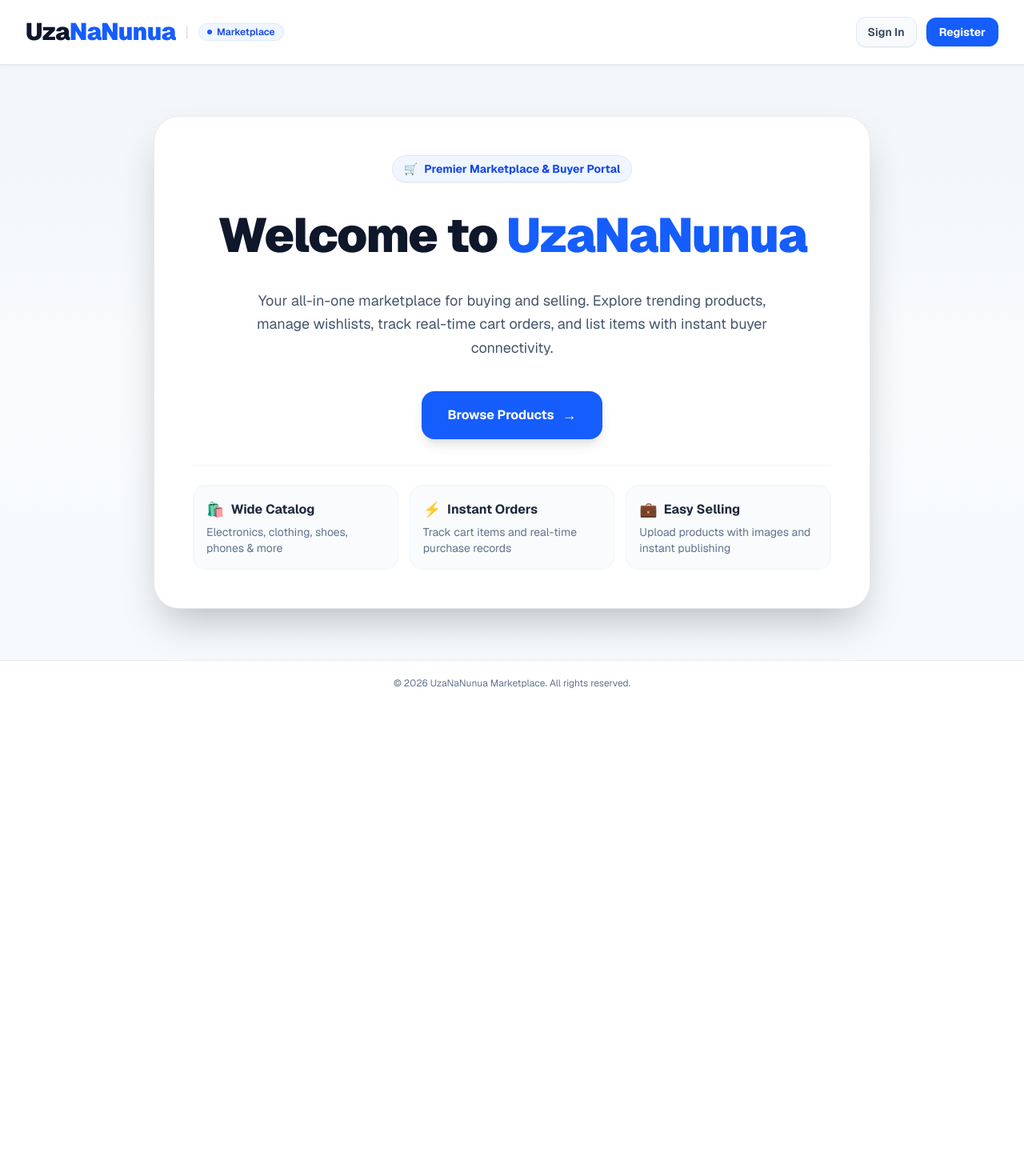
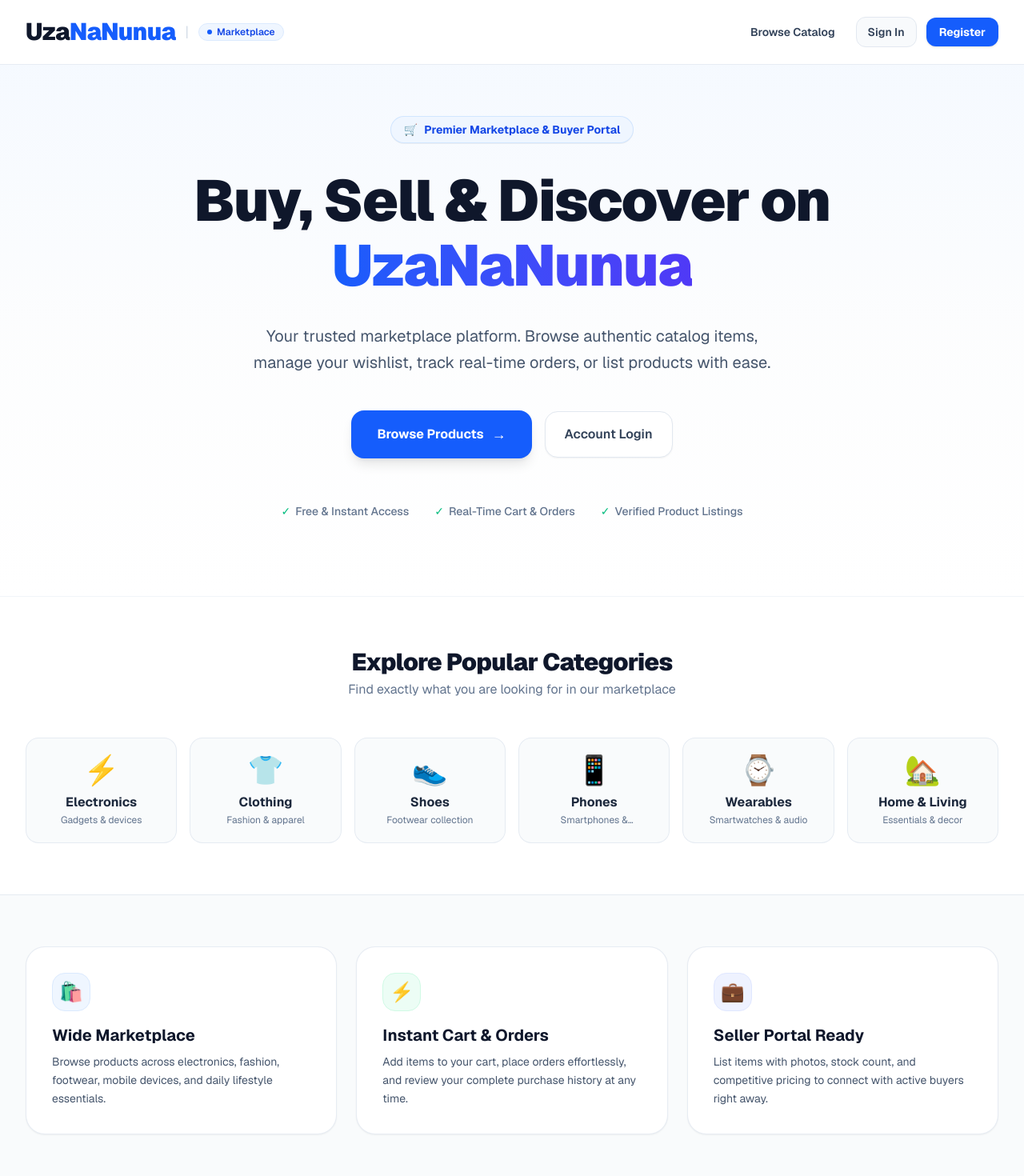
Before and after one commit to Iman-Mustafa/UzaNaNunua, a Next.js app: page / in a window 1280 px wide. Shown: the top 1470 px of the page at 80% size. Before the commit the page ends 882 px from the top, so only its background shows below. Built offline with nearby package versions, Linux system fonts and the light colour scheme.

Commit message:
Redesign home page with attached full-width layout, hero, and categories for all devices

```diff
--- a/src/app/page.tsx
+++ b/src/app/page.tsx
@@ -1,12 +1,21 @@
 import Link from 'next/link';
 
 export default function Home() {
+  const categories = [
+    { name: 'Electronics', icon: '⚡', desc: 'Gadgets & devices' },
+    { name: 'Clothing', icon: '👕', desc: 'Fashion & apparel' },
+    { name: 'Shoes', icon: '👟', desc: 'Footwear collection' },
+    { name: 'Phones', icon: '📱', desc: 'Smartphones & accessories' },
+    { name: 'Wearables', icon: '⌚', desc: 'Smartwatches & audio' },
+    { name: 'Home & Living', icon: '🏡', desc: 'Essentials & decor' },
+  ];
+
   return (
-    <div className="min-h-screen min-h-[100dvh] flex flex-col font-sans bg-slate-50 selection:bg-blue-600 selection:text-white">
+    <div className="min-h-screen min-h-[100dvh] flex flex-col font-sans bg-white selection:bg-blue-600 selection:text-white">
       {/* ========================================================================= */}
-      {/* TOP ATTACHED HEADER: Full-width sticky navigation bar with distinct style  */}
+      {/* 1. ATTACHED HEADER: Full-width sticky top navbar                         */}
       {/* ========================================================================= */}
-      <header className="w-full bg-white/95 backdrop-blur-md border-b border-slate-200/90 sticky top-0 z-50 shadow-xs">
+      <header className="w-full bg-white/95 backdrop-blur-md border-b border-slate-200/80 sticky top-0 z-50 transition-all">
         <div className="max-w-7xl mx-auto px-4 sm:px-6 lg:px-8 h-16 sm:h-20 flex items-center justify-between">
           {/* Brand Logo */}
           <div className="flex items-center space-x-3">
@@ -15,24 +24,24 @@ export default function Home() {
                 Uza<span className="text-blue-600">NaNunua</span>
               </span>
             </Link>
-            <span className="hidden sm:inline-block text-slate-300 text-lg font-light">|</span>
-            <span className="hidden sm:inline-flex items-center gap-1.5 px-2.5 py-0.5 rounded-full bg-blue-50 text-blue-700 text-xs font-semibold border border-blue-100">
-              <span className="w-1.5 h-1.5 rounded-full bg-blue-600"></span>
+            <span className="hidden md:inline-block text-slate-300 text-lg font-light">|</span>
+            <span className="hidden md:inline-flex items-center gap-1.5 px-2.5 py-0.5 rounded-full bg-blue-50 text-blue-700 text-xs font-semibold border border-blue-100">
+              <span className="w-1.5 h-1.5 rounded-full bg-blue-600 animate-pulse"></span>
               Marketplace
             </span>
           </div>
 
-          {/* Header Actions */}
+          {/* Navigation Actions */}
           <div className="flex items-center space-x-2 sm:space-x-3">
             <Link
               href="/products"
-              className="hidden xs:inline-flex px-3.5 py-2 text-xs sm:text-sm font-semibold text-slate-700 hover:text-blue-600 hover:bg-slate-100 rounded-xl transition-all"
+              className="px-3.5 py-2 text-xs sm:text-sm font-semibold text-slate-700 hover:text-blue-600 hover:bg-slate-100 rounded-xl transition-all"
             >
               Browse Catalog
             </Link>
             <Link
               href="/login"
-              className="px-3.5 py-2 text-xs sm:text-sm font-semibold text-slate-700 hover:text-blue-600 bg-slate-50 hover:bg-slate-100 border border-slate-200 rounded-xl transition-all shadow-2xs"
+              className="px-3.5 py-2 text-xs sm:text-sm font-semibold text-slate-700 hover:text-blue-600 bg-slate-50 hover:bg-slate-100 border border-slate-200 rounded-xl transition-all"
             >
               Sign In
             </Link>
@@ -47,70 +56,155 @@ export default function Home() {
       </header>
 
       {/* ========================================================================= */}
-      {/* PAGE BODY CANVAS: Flows seamlessly directly below the header             */}
+      {/* 2. HERO SECTION: Seamlessly attached directly beneath the header         */}
       {/* ========================================================================= */}
-      <div className="flex-1 bg-gradient-to-b from-slate-100/80 via-slate-50 to-blue-50/20 py-8 sm:py-12 md:py-16 px-4 sm:px-6 lg:px-8 flex items-center justify-center">
-        <main className="w-full max-w-xl md:max-w-3xl lg:max-w-4xl mx-auto">
-          <div className="bg-white p-6 sm:p-10 md:p-12 rounded-3xl sm:rounded-4xl shadow-xl sm:shadow-2xl border border-slate-200/80 text-center space-y-6 sm:space-y-8 transition-all">
+      <main className="flex-1 flex flex-col">
+        <section className="relative overflow-hidden bg-gradient-to-b from-blue-50/60 via-slate-50/40 to-white pt-10 pb-16 sm:pt-16 sm:pb-24 px-4 sm:px-6 lg:px-8 border-b border-slate-100">
+          {/* Subtle Ambient Background Lighting */}
+          <div className="absolute top-0 left-1/2 -translate-x-1/2 w-full max-w-7xl h-96 bg-gradient-to-br from-blue-100/40 via-indigo-50/30 to-transparent blur-3xl pointer-events-none -z-10" />
+
+          <div className="max-w-4xl mx-auto text-center space-y-6 sm:space-y-8">
             {/* Pill Badge */}
-            <div className="inline-flex items-center gap-2 px-3.5 py-1.5 rounded-full bg-blue-50 text-blue-700 text-xs sm:text-sm font-bold border border-blue-100 shadow-2xs">
+            <div className="inline-flex items-center gap-2 px-4 py-1.5 rounded-full bg-blue-50 text-blue-700 text-xs sm:text-sm font-bold border border-blue-200/60 shadow-2xs">
               <span>🛒</span> Premier Marketplace & Buyer Portal
             </div>
 
-            {/* Main Heading */}
-            <h1 className="text-3xl xs:text-4xl sm:text-5xl md:text-6xl font-black tracking-tight text-slate-900 leading-[1.15]">
-              Welcome to <span className="text-blue-600">UzaNaNunua</span>
+            {/* Main Title */}
+            <h1 className="text-3xl xs:text-4xl sm:text-5xl md:text-6xl lg:text-7xl font-black tracking-tight text-slate-900 leading-[1.12]">
+              Buy, Sell & Discover on <br className="hidden sm:inline" />
+              <span className="bg-gradient-to-r from-blue-600 to-indigo-600 bg-clip-text text-transparent">
+                UzaNaNunua
+              </span>
             </h1>
 
-            {/* Description */}
-            <p className="text-sm sm:text-base md:text-lg leading-relaxed text-slate-600 max-w-2xl mx-auto font-normal">
-              Your all-in-one marketplace for buying and selling. Explore trending products, manage wishlists, track real-time cart orders, and list items with instant buyer connectivity.
+            {/* Subtitle */}
+            <p className="text-base sm:text-lg md:text-xl text-slate-600 max-w-2xl mx-auto leading-relaxed font-normal">
+              Your trusted marketplace platform. Browse authentic catalog items, manage your wishlist, track real-time orders, or list products with ease.
             </p>
 
-            {/* Primary Action Button */}
-            <div className="flex justify-center pt-2">
+            {/* Primary Action Buttons */}
+            <div className="flex flex-col sm:flex-row items-center justify-center gap-3 sm:gap-4 pt-3 max-w-md mx-auto">
               <Link
                 href="/products"
-                className="inline-flex items-center justify-center gap-2.5 rounded-2xl bg-blue-600 hover:bg-blue-700 active:scale-98 text-white px-8 py-4 text-base font-bold shadow-lg hover:shadow-xl transition-all min-w-[220px]"
+                className="w-full sm:w-auto inline-flex items-center justify-center gap-2.5 px-8 py-4 text-base font-bold text-white bg-blue-600 hover:bg-blue-700 active:scale-98 rounded-2xl shadow-lg hover:shadow-xl transition-all min-h-[48px]"
               >
                 <span>Browse Products</span>
                 <span className="text-lg">&rarr;</span>
               </Link>
+              <Link
+                href="/login"
+                className="w-full sm:w-auto inline-flex items-center justify-center gap-2 px-6 py-4 text-base font-semibold text-slate-700 hover:text-slate-900 bg-white hover:bg-slate-50 border border-slate-200 rounded-2xl shadow-xs transition-all min-h-[48px]"
+              >
+                <span>Account Login</span>
+              </Link>
             </div>
 
-            {/* Feature Highlights Grid */}
-            <div className="pt-6 border-t border-slate-100 grid grid-cols-1 sm:grid-cols-3 gap-3.5 text-left">
-              <div className="p-4 rounded-2xl bg-slate-50/80 border border-slate-100 hover:bg-slate-50 transition-colors">
-                <div className="text-base font-bold text-slate-800 flex items-center gap-2">
-                  <span className="text-lg">🛍️</span> Wide Catalog
-                </div>
-                <p className="text-xs sm:text-sm text-slate-500 mt-1">Electronics, clothing, shoes, phones & more</p>
+            {/* Trust Metrics */}
+            <div className="pt-6 flex flex-wrap items-center justify-center gap-4 sm:gap-8 text-xs sm:text-sm font-medium text-slate-500">
+              <div className="flex items-center gap-1.5">
+                <span className="text-emerald-500">✓</span> Free & Instant Access
               </div>
-
-              <div className="p-4 rounded-2xl bg-slate-50/80 border border-slate-100 hover:bg-slate-50 transition-colors">
-                <div className="text-base font-bold text-slate-800 flex items-center gap-2">
-                  <span className="text-lg">⚡</span> Instant Orders
-                </div>
-                <p className="text-xs sm:text-sm text-slate-500 mt-1">Track cart items and real-time purchase records</p>
+              <div className="flex items-center gap-1.5">
+                <span className="text-emerald-500">✓</span> Real-Time Cart & Orders
               </div>
-
-              <div className="p-4 rounded-2xl bg-slate-50/80 border border-slate-100 hover:bg-slate-50 transition-colors">
-                <div className="text-base font-bold text-slate-800 flex items-center gap-2">
-                  <span className="text-lg">💼</span> Easy Selling
-                </div>
-                <p className="text-xs sm:text-sm text-slate-500 mt-1">Upload products with images and instant publishing</p>
+              <div className="flex items-center gap-1.5">
+                <span className="text-emerald-500">✓</span> Verified Product Listings
               </div>
             </div>
           </div>
-        </main>
-      </div>
+        </section>
+
+        {/* ========================================================================= */}
+        {/* 3. CATEGORIES SECTION: Responsive Grid on all devices                    */}
+        {/* ========================================================================= */}
+        <section className="py-12 sm:py-16 px-4 sm:px-6 lg:px-8 max-w-7xl mx-auto w-full">
+          <div className="text-center mb-8 sm:mb-12">
+            <h2 className="text-2xl sm:text-3xl font-black text-slate-900 tracking-tight">
+              Explore Popular Categories
+            </h2>
+            <p className="text-sm sm:text-base text-slate-500 mt-1">
+              Find exactly what you are looking for in our marketplace
+            </p>
+          </div>
+
+          <div className="grid grid-cols-2 sm:grid-cols-3 lg:grid-cols-6 gap-3 sm:gap-4">
+            {categories.map((cat) => (
+              <Link
+                key={cat.name}
+                href="/products"
+                className="group p-4 sm:p-5 rounded-2xl bg-slate-50/80 hover:bg-blue-50/60 border border-slate-200/80 hover:border-blue-200 text-center transition-all duration-200 hover:-translate-y-1 hover:shadow-md"
+              >
+                <div className="text-3xl sm:text-4xl mb-2 group-hover:scale-110 transition-transform">
+                  {cat.icon}
+                </div>
+                <h3 className="font-bold text-sm sm:text-base text-slate-800 group-hover:text-blue-600 transition-colors">
+                  {cat.name}
+                </h3>
+                <p className="text-[11px] sm:text-xs text-slate-500 mt-0.5 line-clamp-1">
+                  {cat.desc}
+                </p>
+              </Link>
+            ))}
+          </div>
+        </section>
+
+        {/* ========================================================================= */}
+        {/* 4. VALUE PROPOSITION: 3 Feature Cards                                   */}
+        {/* ========================================================================= */}
+        <section className="bg-slate-50/80 border-t border-slate-200/80 py-12 sm:py-16 px-4 sm:px-6 lg:px-8">
+          <div className="max-w-7xl mx-auto">
+            <div className="grid grid-cols-1 md:grid-cols-3 gap-6">
+              <div className="bg-white p-6 sm:p-8 rounded-3xl border border-slate-200/80 shadow-xs hover:shadow-md transition-shadow">
+                <div className="w-12 h-12 rounded-2xl bg-blue-50 border border-blue-100 flex items-center justify-center text-2xl mb-4">
+                  🛍️
+                </div>
+                <h3 className="text-lg sm:text-xl font-bold text-slate-900 mb-2">
+                  Wide Marketplace
+                </h3>
+                <p className="text-sm text-slate-600 leading-relaxed">
+                  Browse products across electronics, fashion, footwear, mobile devices, and daily lifestyle essentials.
+                </p>
+              </div>
+
+              <div className="bg-white p-6 sm:p-8 rounded-3xl border border-slate-200/80 shadow-xs hover:shadow-md transition-shadow">
+                <div className="w-12 h-12 rounded-2xl bg-emerald-50 border border-emerald-100 flex items-center justify-center text-2xl mb-4">
+                  ⚡
+                </div>
+                <h3 className="text-lg sm:text-xl font-bold text-slate-900 mb-2">
+                  Instant Cart & Orders
+                </h3>
+                <p className="text-sm text-slate-600 leading-relaxed">
+                  Add items to your cart, place orders effortlessly, and review your complete purchase history at any time.
+                </p>
+              </div>
+
+              <div className="bg-white p-6 sm:p-8 rounded-3xl border border-slate-200/80 shadow-xs hover:shadow-md transition-shadow">
+                <div className="w-12 h-12 rounded-2xl bg-indigo-50 border border-indigo-100 flex items-center justify-center text-2xl mb-4">
+                  💼
+                </div>
+                <h3 className="text-lg sm:text-xl font-bold text-slate-900 mb-2">
+                  Seller Portal Ready
+                </h3>
+                <p className="text-sm text-slate-600 leading-relaxed">
+                  List items with photos, stock count, and competitive pricing to connect with active buyers right away.
+                </p>
+              </div>
+            </div>
+          </div>
+        </section>
+      </main>
 
       {/* ========================================================================= */}
-      {/* FOOTER: Full-width attached bottom bar                                    */}
+      {/* 5. FOOTER: Full-width attached bottom bar                                 */}
       {/* ========================================================================= */}
-      <footer className="w-full bg-white border-t border-slate-200/80 py-5 text-center text-xs text-slate-500">
-        <div className="max-w-7xl mx-auto px-4">
-          &copy; {new Date().getFullYear()} UzaNaNunua Marketplace. All rights reserved.
+      <footer className="w-full bg-white border-t border-slate-200 py-6 text-center text-xs text-slate-500">
+        <div className="max-w-7xl mx-auto px-4 sm:px-6 lg:px-8 flex flex-col sm:flex-row items-center justify-between gap-3">
+          <p>&copy; {new Date().getFullYear()} UzaNaNunua Marketplace. All rights reserved.</p>
+          <div className="flex items-center space-x-4 text-slate-600 font-medium">
+            <Link href="/products" className="hover:text-blue-600 transition-colors">Products</Link>
+            <Link href="/login" className="hover:text-blue-600 transition-colors">Login</Link>
+            <Link href="/signup" className="hover:text-blue-600 transition-colors">Register</Link>
+          </div>
         </div>
       </footer>
     </div>
```
